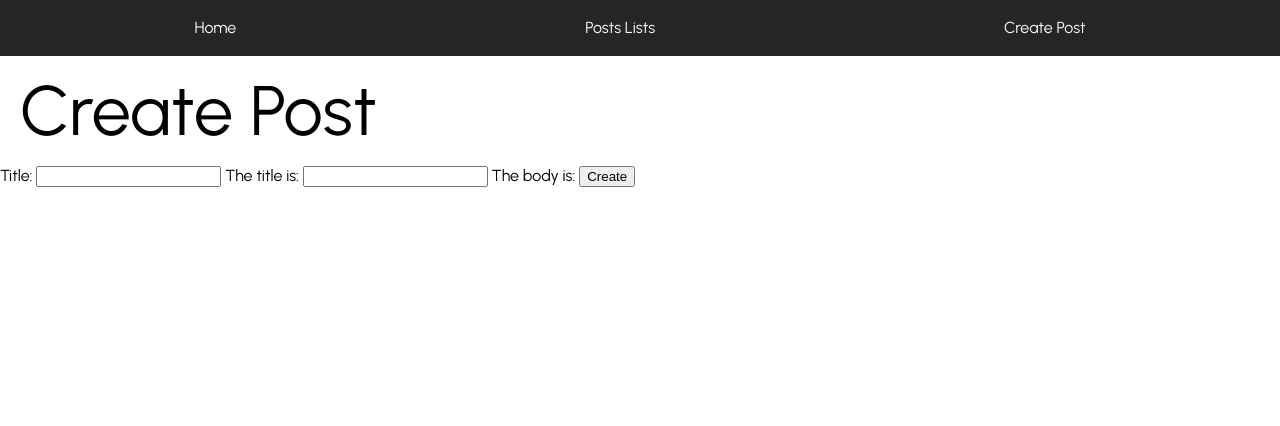
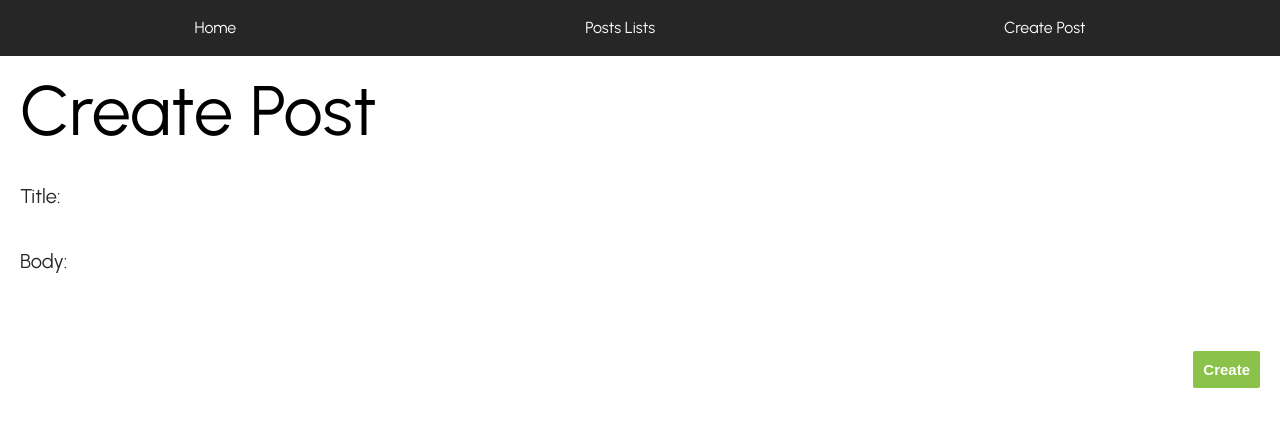
Before and after one commit to danieltellezllinas/Feedy, a Vue app: page /posts/create in a window 1280 px wide. Shown: the top 426 px of the page. Built offline with nearby package versions, Linux system fonts and the light colour scheme.

Commit message:
Some styles

```diff
--- a/src/views/CreatePost.vue
+++ b/src/views/CreatePost.vue
@@ -1,12 +1,17 @@
 <template>
 <h1 class="h1--titleglobal">Create Post</h1>
-  <div>
-    Title:
+<div class="div--globaleditpost">
+  <div class="div--titleedit">
+    <p>Title:</p>
     <input type="text" v-model="post.title" />
-    The title is: {{ post.title }}
+  </div>
+  <div class="div--bodyedit">
+    <p>Body:</p>
     <input type="text" v-model="post.body" />
-    The body is: {{ post.body }}
-    <button v-on:click="createPost(post)">Create</button>
+  </div>
+  <div class="div--buttonedit">
+    <button class='button--edit' v-on:click="createPost(post)">Create</button>
+  </div>
   </div>
 </template>
 
--- a/src/views/EditPost.vue
+++ b/src/views/EditPost.vue
@@ -1,11 +1,17 @@
 <template>
 <h1 class="h1--titleglobal">Edit Post</h1>
-  <div>
-    <p>Title:</p>
-    <input type="text" v-model="post.title" />
-    <p>Body:</p>
-    <input type="text" v-model="post.body" />
-    <button v-on:click="editPost(post)">Editar</button>
+  <div class="div--globaleditpost">
+    <div class="div--titleedit">
+      <p>Title:</p>
+      <input type="text" v-model="post.title" />
+    </div>
+    <div class="div--bodyedit">
+      <p>Body:</p>
+      <input type="text" v-model="post.body" />
+    </div>
+    <div class="div--buttonedit">
+      <button class='button--edit' v-on:click="editPost(post)">Edit</button>
+    </div>
   </div>
 </template>
 
@@ -66,4 +72,43 @@ export default {
   font-size: 70px;
   padding: 20px;
 }
+
+p{
+  font-size: 20px;
+  margin-bottom: 5px;
+}
+
+.div--titleedit{
+  margin-bottom: 20px;
+}
+
+.div--globaleditpost{
+  margin: 20px;
+}
+
+input{
+      width: -webkit-fill-available;
+      border: none;
+    font-size: 16px;
+}
+
+.div--bodyedit{
+  margin-bottom: 30px;
+}
+
+.button--edit{
+  border: none;
+  padding: 10px;
+  font-size: 15px;
+  border-radius: 2px;
+  background-color: #8bc34a;
+    color: white;
+    font-weight: 700;
+}
+
+.div--buttonedit{
+  display: flex;
+  justify-content: end;
+  padding-top: 25px;
+}
 </style>
```
